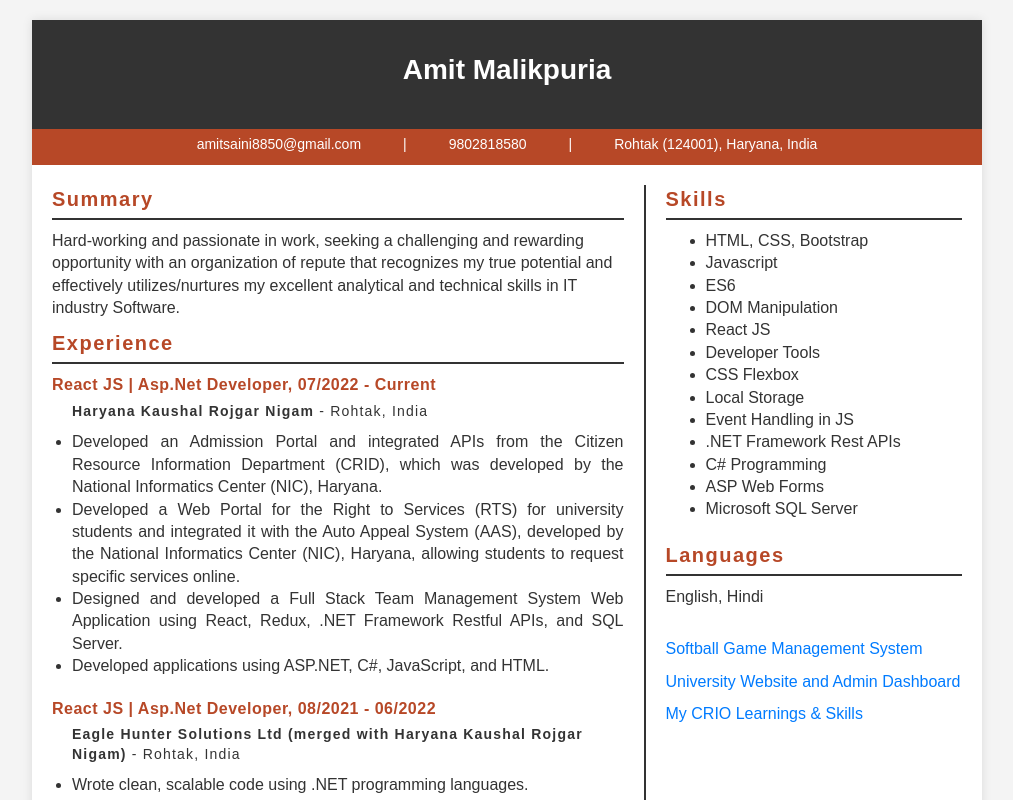
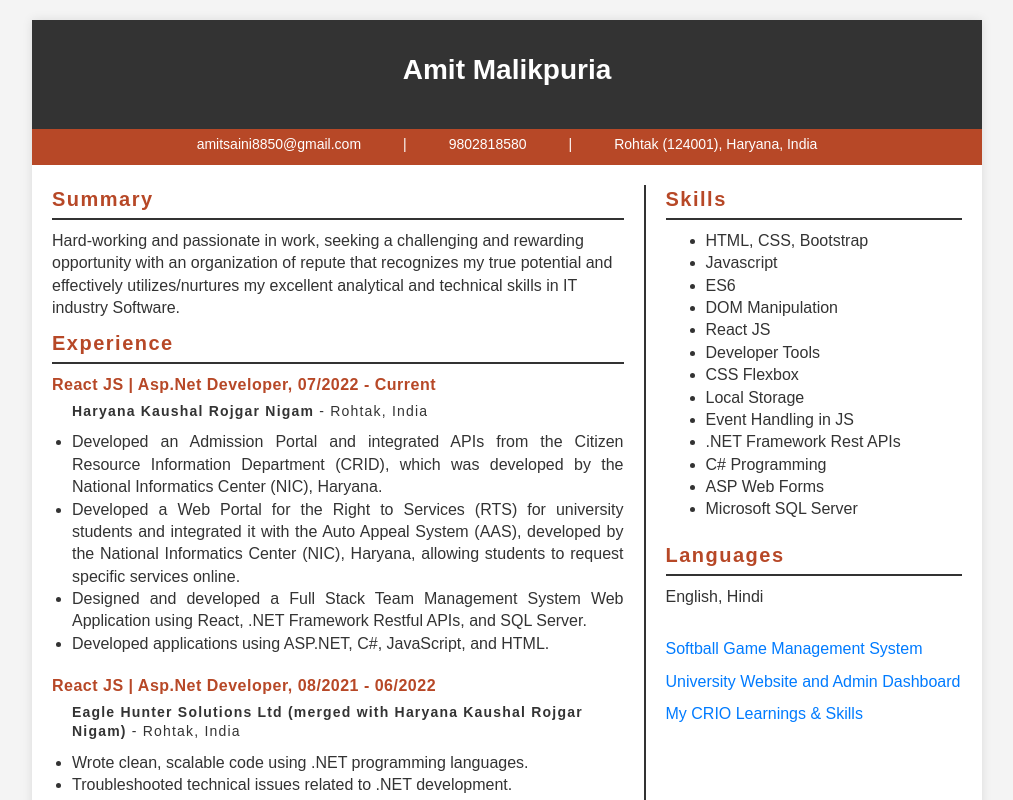
Before and after one commit to AmitMalikpuria/resume, a React (Create React App) app: page / in a window 1280 px wide. Shown: the top 800 px of the page, without its empty margins (133-1146 px from the left). Built offline with nearby package versions, Linux system fonts and the light colour scheme.

Commit message:
Fileschanges

```diff
--- a/src/App.js
+++ b/src/App.js
@@ -39,7 +39,7 @@ function App() {
                                 integrated it with the Auto Appeal System (AAS), developed by the National Informatics
                                 Center (NIC), Haryana, allowing students to request specific services online.</li>
                             <li>Designed and developed a Full Stack Team Management System Web Application using React,
-                                Redux, .NET Framework Restful APIs, and SQL Server.</li>
+                                 .NET Framework Restful APIs, and SQL Server.</li>
                             <li>Developed applications using ASP.NET, C#, JavaScript, and HTML.</li>
                         </ul>
                     </div>
```
